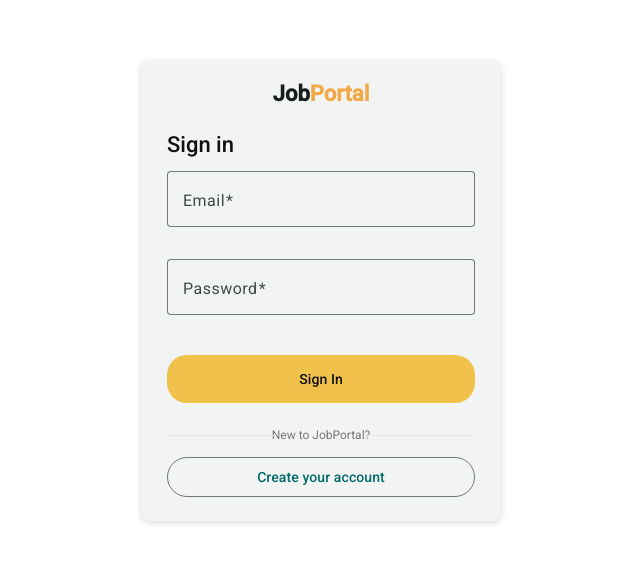
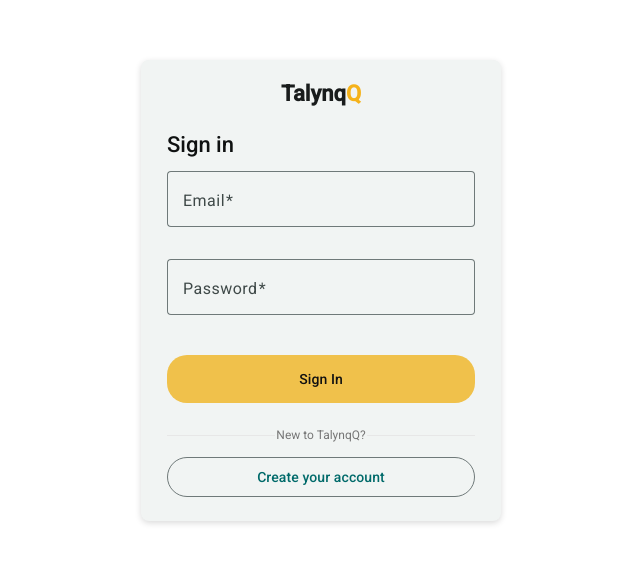
Before and after one commit to codershubham-123/client-job-portal, an Angular app: page /login in a window 1280 px wide. Shown: the top 562 px of the page, without its empty margins (319-959 px from the left). Built offline with nearby package versions, Linux system fonts and the light colour scheme.

Commit message:
Adjust brand name to exact TalynqQ casing

```diff
--- a/src/app/features/auth/login/login.html
+++ b/src/app/features/auth/login/login.html
@@ -2,7 +2,7 @@
   <mat-card class="auth-card">
     <!-- Logo -->
     <div class="logo">
-      <span>Job<span class="highlight">Portal</span></span>
+      <span>Talynq<span class="highlight">Q</span></span>
     </div>
 
     <h1 class="title">Sign in</h1>
@@ -50,7 +50,7 @@
 
     <!-- Divider -->
     <div class="divider">
-      <span>New to JobPortal?</span>
+      <span>New to TalynqQ?</span>
     </div>
 
     <!-- Register -->
--- a/src/app/features/auth/login/login.scss
+++ b/src/app/features/auth/login/login.scss
@@ -21,7 +21,7 @@
   font-weight: 700;
 
   .highlight {
-    color: #f3a847;
+    color: #f5b21a;
   }
 }
 
--- a/src/app/features/auth/register/register.html
+++ b/src/app/features/auth/register/register.html
@@ -2,7 +2,7 @@
   <mat-card class="auth-card">
     <!-- Logo -->
     <div class="logo">
-      <span>Job<span class="highlight">Portal</span></span>
+      <span>Talynq<span class="highlight">Q</span></span>
     </div>
 
     <h1 class="title">Create account</h1>
--- a/src/app/features/auth/register/register.scss
+++ b/src/app/features/auth/register/register.scss
@@ -21,7 +21,7 @@
   font-weight: 700;
 
   .highlight {
-    color: #f3a847;
+    color: #f5b21a;
   }
 }
 
--- a/src/app/shared/components/navbar/navbar.html
+++ b/src/app/shared/components/navbar/navbar.html
@@ -2,7 +2,7 @@
   <mat-toolbar class="navbar">
     <!-- Logo -->
     <span class="logo" routerLink="/">
-      Job<span class="highlight">Portal</span>
+      Talynq<span class="highlight">Q</span>
     </span>
 
     <span class="spacer"></span>
--- a/src/app/shared/components/navbar/navbar.scss
+++ b/src/app/shared/components/navbar/navbar.scss
@@ -21,7 +21,7 @@
   align-items: center;
 
   .highlight {
-    color: #f3c24f;
+    color: #f5b21a;
   }
 }
 
@@ -41,7 +41,7 @@
 button[mat-stroked-button] {
   border-radius: 22px;
   padding: 0 18px;
-  border-color: #f3c24f;
+  border-color: #f5b21a;
   color: #111827;
 }
 
--- a/src/index.html
+++ b/src/index.html
@@ -2,7 +2,7 @@
 <html lang="en">
 <head>
   <meta charset="utf-8">
-  <title>ClientJobPortal</title>
+  <title>ClientTalynqQ</title>
   <base href="/">
   <meta name="viewport" content="width=device-width, initial-scale=1">
   <link rel="icon" type="image/x-icon" href="favicon.ico">
```
